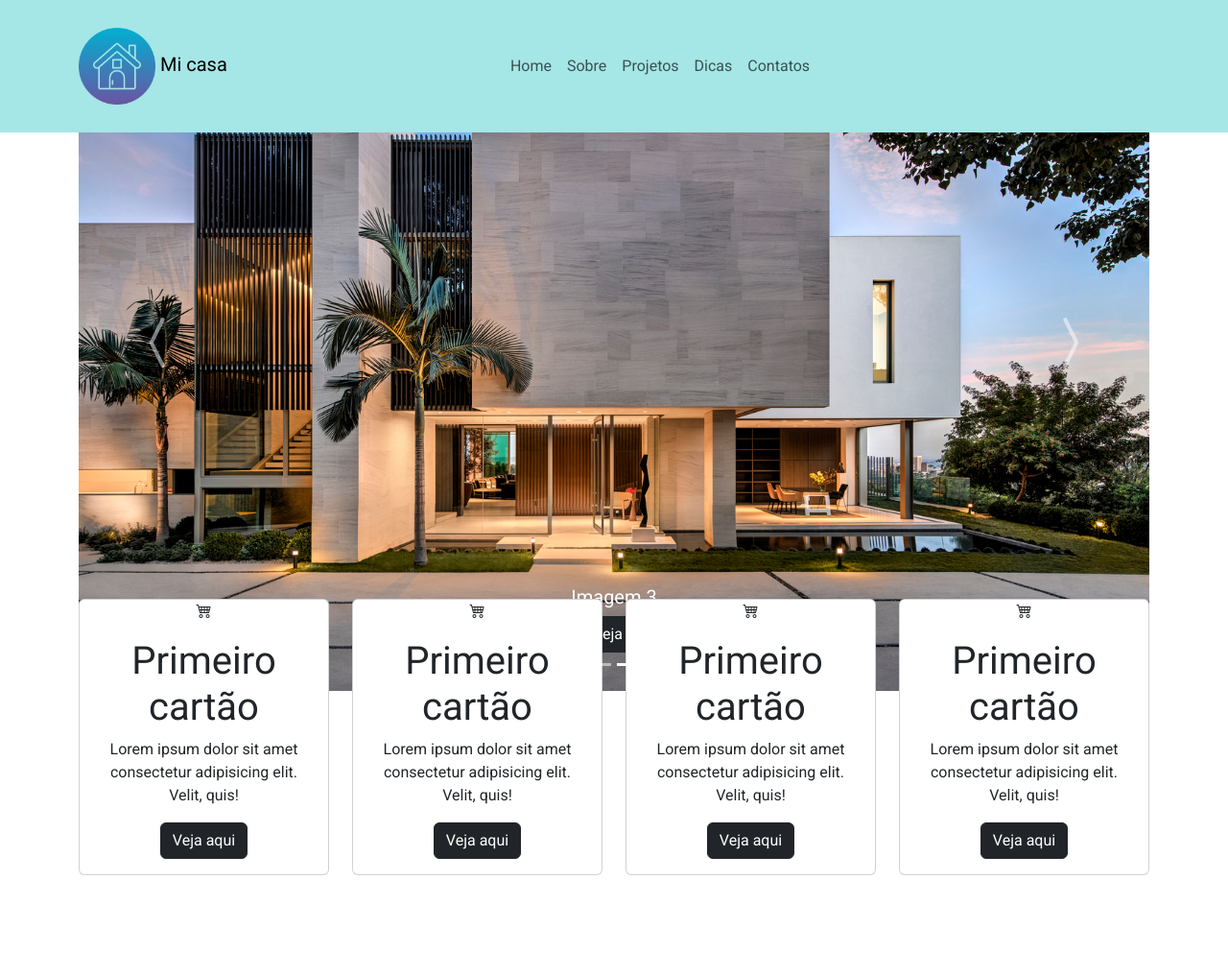
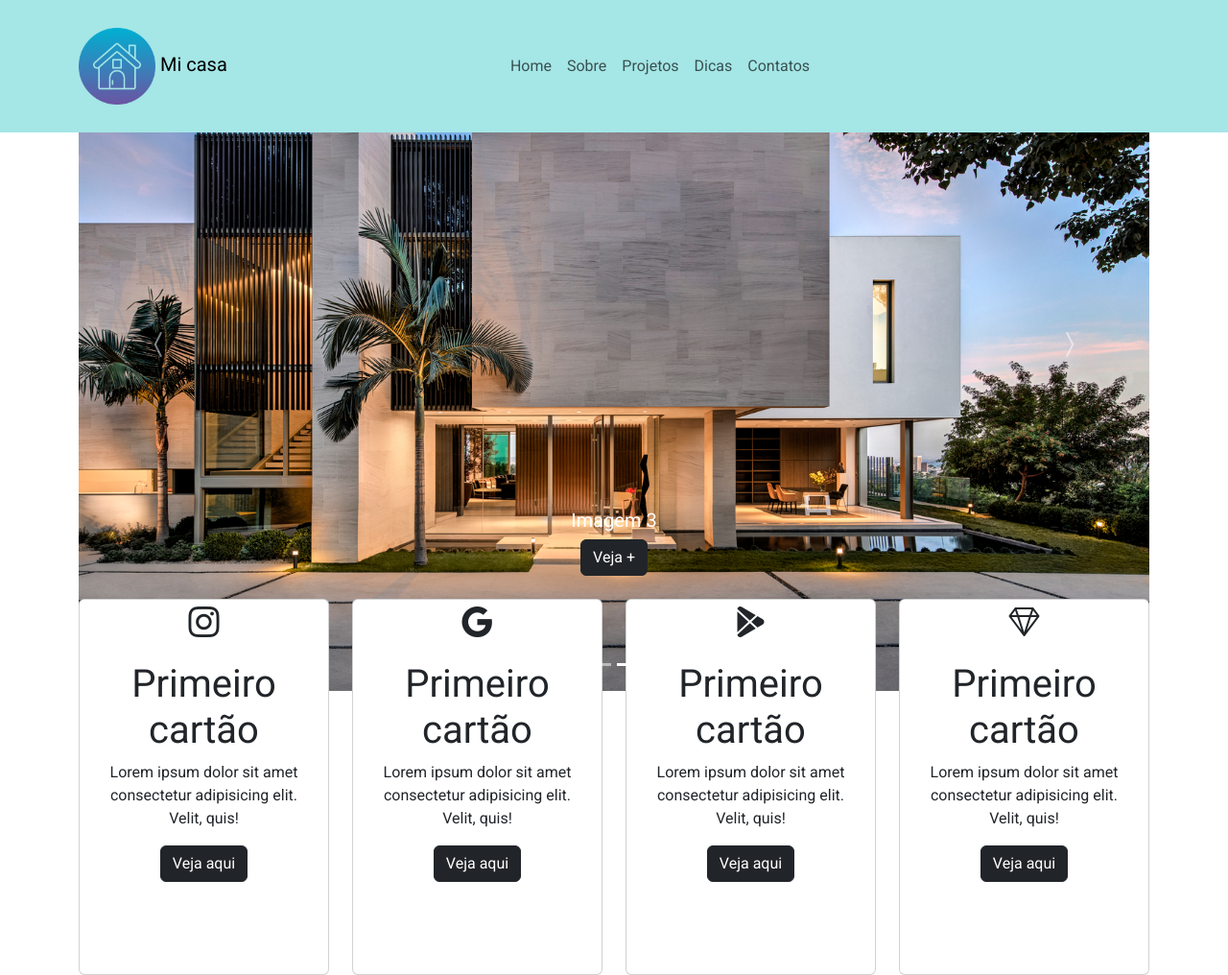
Before and after one commit to Farina007/MIcasa, a website: page index.html in a window 1280 px wide. Shown: the whole page at 96% size. Before the commit the page ends 912 px from the top, so only its background shows below. Drawn offline with nearby package versions, Linux system fonts and the light colour scheme.

Commit message:
iniciando projeto

```diff
--- a/css/main.css
+++ b/css/main.css
@@ -32,3 +32,17 @@ img{
 
     margin-top: -6rem;
 }
+
+.btn{
+
+    margin: 0 0 5rem 0 ;
+}
+
+i{
+    font-size: 2rem;
+}
+
+a{
+
+    font-size: 4rem;
+}
--- a/index.html
+++ b/index.html
@@ -111,9 +111,9 @@ rel="stylesheet">
     <section class="col-12" id="mini-banner">
         <section class="row">
 
-        <section class="col-3">
+        <section class="col-sm-3">
             <section class="card text-center">
-                <i class="bi bi-cart4"></i>
+                <i class="bi bi-instagram"></i>
                 <section class="card-body">
                     <h1>Primeiro cartão</h1>
                     <p>Lorem ipsum dolor sit amet consectetur adipisicing elit. Velit, quis!</p>
@@ -121,9 +121,9 @@ rel="stylesheet">
                 </section>
             </section>
         </section>
-        <section class="col-3">
+        <section class="col-sm-3">
             <section class="card text-center">
-                <i class="bi bi-cart4"></i>
+                <i class="bi bi-google"></i>
                 <section class="card-body">
                     <h1>Primeiro cartão</h1>
                     <p>Lorem ipsum dolor sit amet consectetur adipisicing elit. Velit, quis!</p>
@@ -131,9 +131,9 @@ rel="stylesheet">
                 </section>
             </section>
         </section>
-        <section class="col-3">
+        <section class="col-sm-3">
             <section class="card text-center">
-                <i class="bi bi-cart4"></i>
+                <i class="bi bi-google-play"></i>
                 <section class="card-body">
                     <h1>Primeiro cartão</h1>
                     <p>Lorem ipsum dolor sit amet consectetur adipisicing elit. Velit, quis!</p>
@@ -141,9 +141,9 @@ rel="stylesheet">
                 </section>
             </section>
         </section>
-        <section class="col-3">
+        <section class="col-sm-3">
             <section class="card text-center">
-                <i class="bi bi-cart4"></i>
+                <i class="bi bi-gem"></i>
                 <section class="card-body">
                     <h1>Primeiro cartão</h1>
                     <p>Lorem ipsum dolor sit amet consectetur adipisicing elit. Velit, quis!</p>
```
